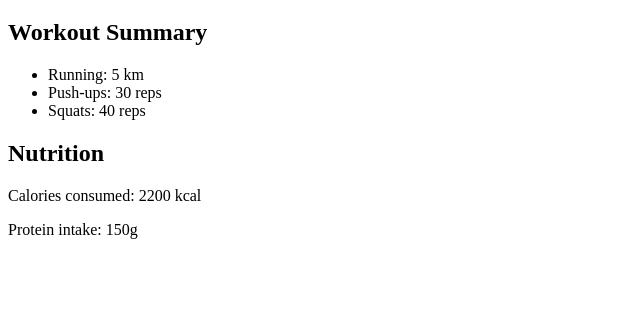
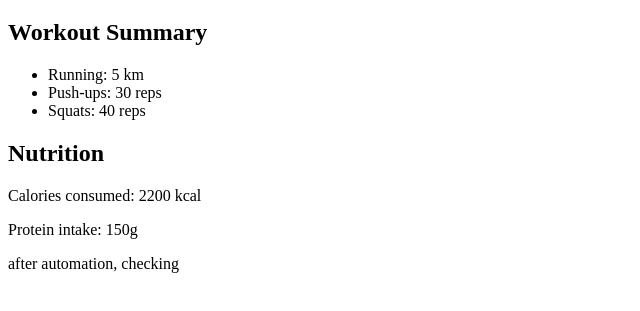
Before and after one commit to chali009/fitness-app, a plain HTML site: page index.html in a window 1280 px wide. Shown: the part 61-372 px from the top of the page, without its empty margins (0-640 px from the left). Drawn offline with Linux system fonts and the light colour scheme.

Commit message:
Update index.html

```diff
--- a/index.html
+++ b/index.html
@@ -16,5 +16,6 @@
   <h2>Nutrition</h2>
   <p>Calories consumed: 2200 kcal</p>
   <p>Protein intake: 150g</p>
+  <p>after automation, checking</p>
 </body>
 </html>
```
